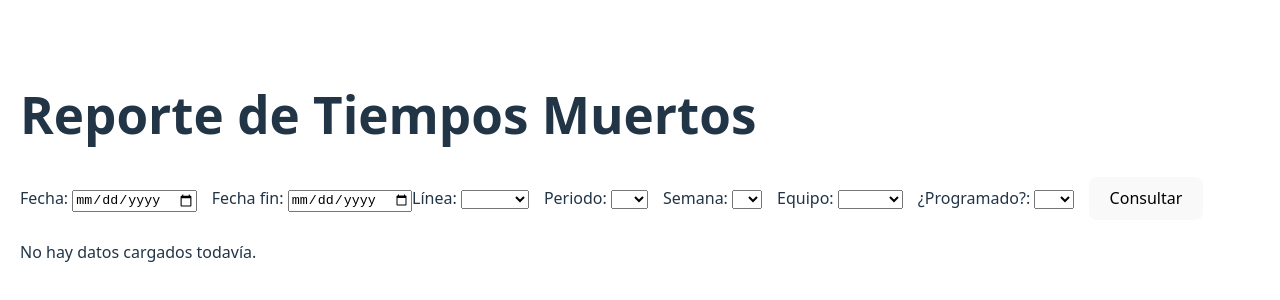
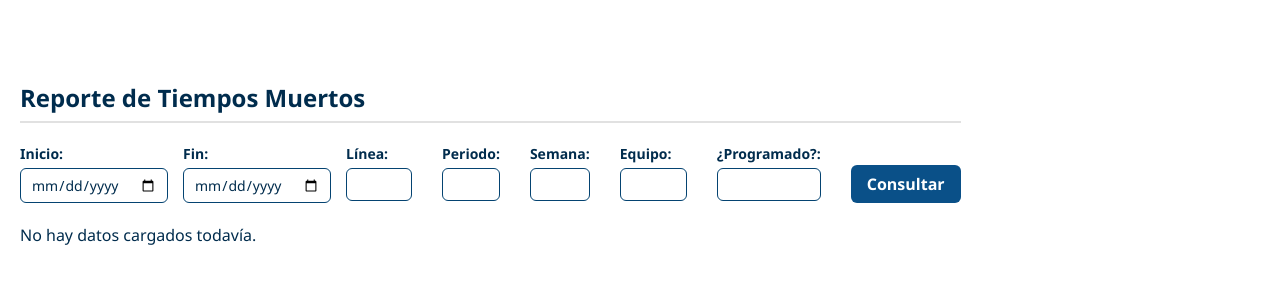
Before and after one commit to jucangod/AutoTM, a React (Vite) app in the folder frontend/: page / in a window 1280 px wide. Shown: the part 234-534 px from the top of the page. Built offline with nearby package versions, Linux system fonts and the light colour scheme.

Commit message:
Se mejoro el diseño en cuestion

```diff
--- a/frontend/src/App.jsx
+++ b/frontend/src/App.jsx
@@ -6,6 +6,7 @@ import { formatProgram } from './utils/formatters/formatProgram';
 import { emptyValue } from './utils/formatters/emptyValue';
 import { Linea, Periodo, Equipo, Semana, Programado } from './components/filterOptions';
 import { SelectFilter } from './components/selectFilters';
+import './styles/global.css';
 
 function App() {
   const [pagina, setPagina] = useState(1);
@@ -43,6 +44,7 @@ function App() {
       FechaInicio: formatDate(fila.FechaInicio),
       FechaFin: formatDate(fila.FechaFin),
       Tiempo: formatTime(fila.Tiempo),
+      Programado: formatProgram(fila.Programado)
     }));
 
     setData(procesado);
@@ -51,12 +53,12 @@ function App() {
   };
 
   return (
-    <div style={{ padding: '20px' }}>
+    <div className='container'>
       <h1>Reporte de Tiempos Muertos</h1>
 
-      <div style={{ marginBottom: '20px' }}>
+      <div className='filtros'>
         <label>
-          Fecha:{' '}
+          Inicio:{' '}
           <input
             type="date"
             name="fechaInicio"
@@ -64,8 +66,8 @@ function App() {
             onChange={handleChange}
           />
         </label>
-        <label style={{ marginLeft: '15px' }}>
-          Fecha fin:{' '}
+        <label>
+          Fin:{' '}
           <input
             type="date"
             name="fechaFin"
@@ -112,7 +114,7 @@ function App() {
       </div>
 
       {data.length > 0 ? (
-        <table border="1" cellPadding="5" style={{ borderCollapse: 'collapse' }}>
+        <table border="1" cellPadding="5">
           <thead>
             <tr>
               {columnasVisibles.map((col, idx) => (
@@ -135,35 +137,50 @@ function App() {
       )}
 
       {totalPaginas > 1 && (
-      <div style={{ marginTop: '15px' }}>
-        <button
-          onClick={() => consultar(pagina - 1)}
-          disabled={pagina === 1}
-        >
-          ⟨ Anterior
+      <div className="paginador">
+        <button onClick={() => consultar(pagina - 1)} disabled={pagina === 1}>
+          ⟨
         </button>
 
-        {[...Array(totalPaginas)].map((_, i) => (
+        {pagina > 3 && (
+          <>
+            <button onClick={() => consultar(1)} className={pagina === 1 ? 'active' : ''}>
+              1
+            </button>
+            <span>...</span>
+          </>
+        )}
+
+        {Array.from({ length: totalPaginas }, (_, i) => i + 1)
+          .filter(p => p === pagina || p === pagina - 1 || p === pagina + 1)
+          .map(p => (
             <button
-            key={i}
-            onClick={() => consultar(i + 1)}
-            style={{
-              fontWeight: i + 1 === pagina ? 'bold' : 'normal',
-              margin: '0 5px'
-            }}
+              key={p}
+              onClick={() => consultar(p)}
+              className={p === pagina ? 'active' : ''}
             >
-            {i + 1}
+              {p}
             </button>
           ))}
 
+        {pagina < totalPaginas - 2 && (
+          <>
+            <span>...</span>
             <button
-          onClick={() => consultar(pagina + 1)}
-          disabled={pagina === totalPaginas}
+              onClick={() => consultar(totalPaginas)}
+              className={pagina === totalPaginas ? 'active' : ''}
             >
-          Siguiente ⟩
+              {totalPaginas}
+            </button>
+          </>
+        )}
+
+        <button onClick={() => consultar(pagina + 1)} disabled={pagina === totalPaginas}>
+          ⟩
         </button>
       </div>
     )}
+
     </div>
   );
 }
--- /dev/null
+++ b/frontend/src/styles/global.css
@@ -0,0 +1,142 @@
+/* Reset básico */
+* {
+  box-sizing: border-box;
+  margin: 0;
+  padding: 0;
+  font-family: Segoe UI, Tahoma, Geneva, Verdana, sans-serif;
+}
+
+/* Estilo general del contenedor */
+body {
+  background-color: #ffffff;
+  color: #002c4d;
+}
+
+/* Contenedor principal */
+.container {
+  max-width: 1200px;
+  margin: 0 auto;
+  padding: 20px;
+}
+
+/* Título principal */
+h1 {
+  font-size: 24px;
+  margin-bottom: 20px;
+  color: #002c4d;
+  border-bottom: 2px solid #e1e1e1;
+  padding-bottom: 10px;
+}
+
+/* Filtros */
+.filtros {
+  display: flex;
+  flex-wrap: wrap;
+  gap: 15px;
+  margin-bottom: 20px;
+}
+
+.filtros label {
+  display: flex;
+  flex-direction: column;
+  font-weight: bold;
+  font-size: 14px;
+  color: #002c4d;
+}
+
+.filtros input,
+.filtros select {
+  padding: 6px 10px;
+  border: 1px solid #044371;
+  border-radius: 6px;
+  font-size: 14px;
+  margin-top: 4px;
+  background-color: #ffffff;
+  color: #002c4d;
+  appearance: none;
+  -webkit-appearance: none;
+  -moz-appearance: none;
+  outline: none;
+}
+
+.filtros input:focus,
+.filtros select:focus {
+  border-color: #0a5088;
+  box-shadow: 0 0 3px rgba(10, 80, 136, 0.5);
+}
+
+/* Botón consultar */
+.filtros button {
+  align-self: end;
+  background-color: #0a5088;
+  color: white;
+  border: none;
+  padding: 8px 16px;
+  border-radius: 6px;
+  cursor: pointer;
+  font-weight: bold;
+  margin-left: auto;
+  transition: background-color 0.3s ease;
+}
+
+.filtros button:hover {
+  background-color: #044371;
+}
+
+/* Tabla */
+table {
+  width: 100%;
+  border-collapse: collapse;
+  margin-bottom: 20px;
+}
+
+thead {
+  background-color: #002c4d;
+  color: white;
+}
+
+th, td {
+  padding: 8px;
+  border: 1px solid #ccc;
+  font-size: 13px;
+  text-align: left;
+}
+
+tbody tr:nth-child(even) {
+  background-color: #f2f2f2;
+}
+
+/* Paginador */
+.paginador {
+  display: flex;
+  justify-content: center;
+  flex-wrap: wrap;
+  gap: 6px;
+  margin-top: 10px;
+}
+
+.paginador button {
+  padding: 6px 10px;
+  border: 1px solid #044371;
+  border-radius: 4px;
+  background-color: #ffffff;
+  color: #002c4d;
+  cursor: pointer;
+}
+
+.paginador button.active,
+.paginador button:hover {
+  background-color: #044371;
+  color: #ffffff;
+}
+
+table td {
+  background-color: #ffffff;
+  color: #002c4d;
+}
+
+body,
+html,
+#root {
+  background-color: #ffffff !important;
+}
```
Also changed, not shown: 1 other file (tests, documents, lock files or other folders). Lines whose indentation alone changed are shown as unchanged.
